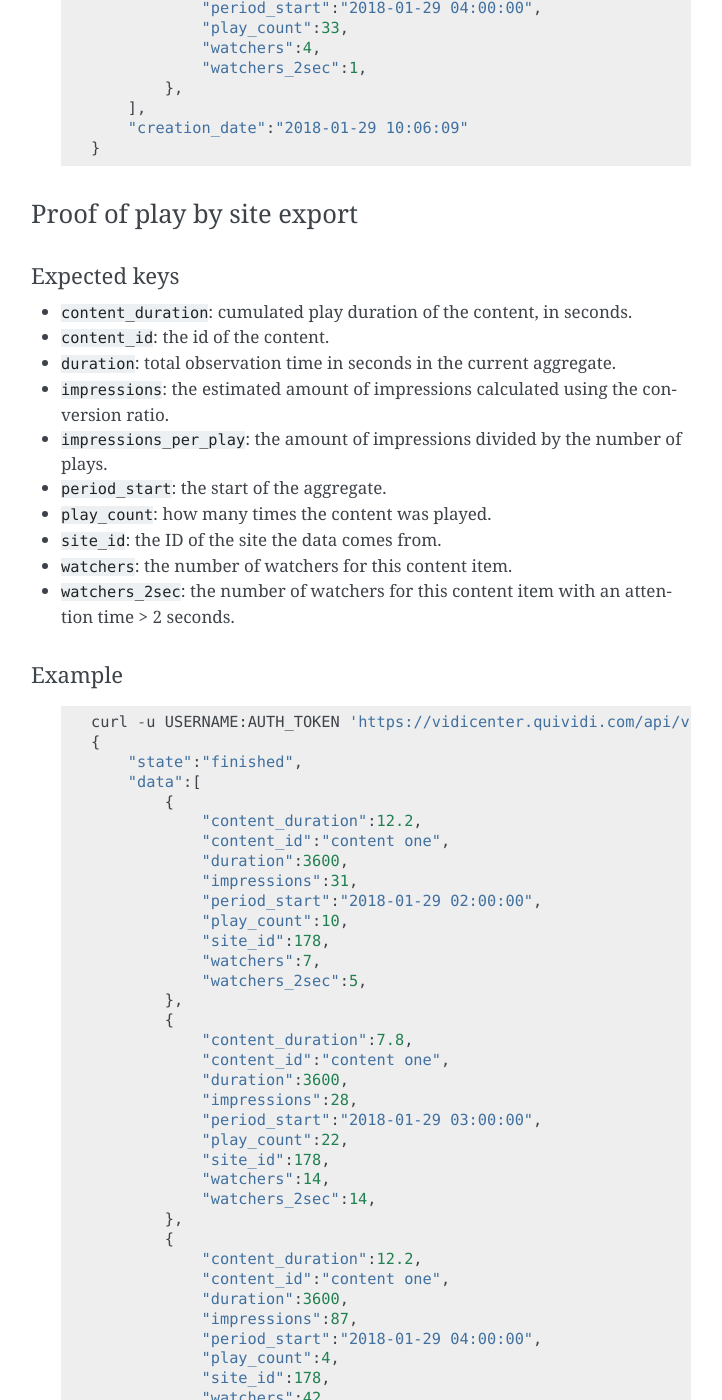
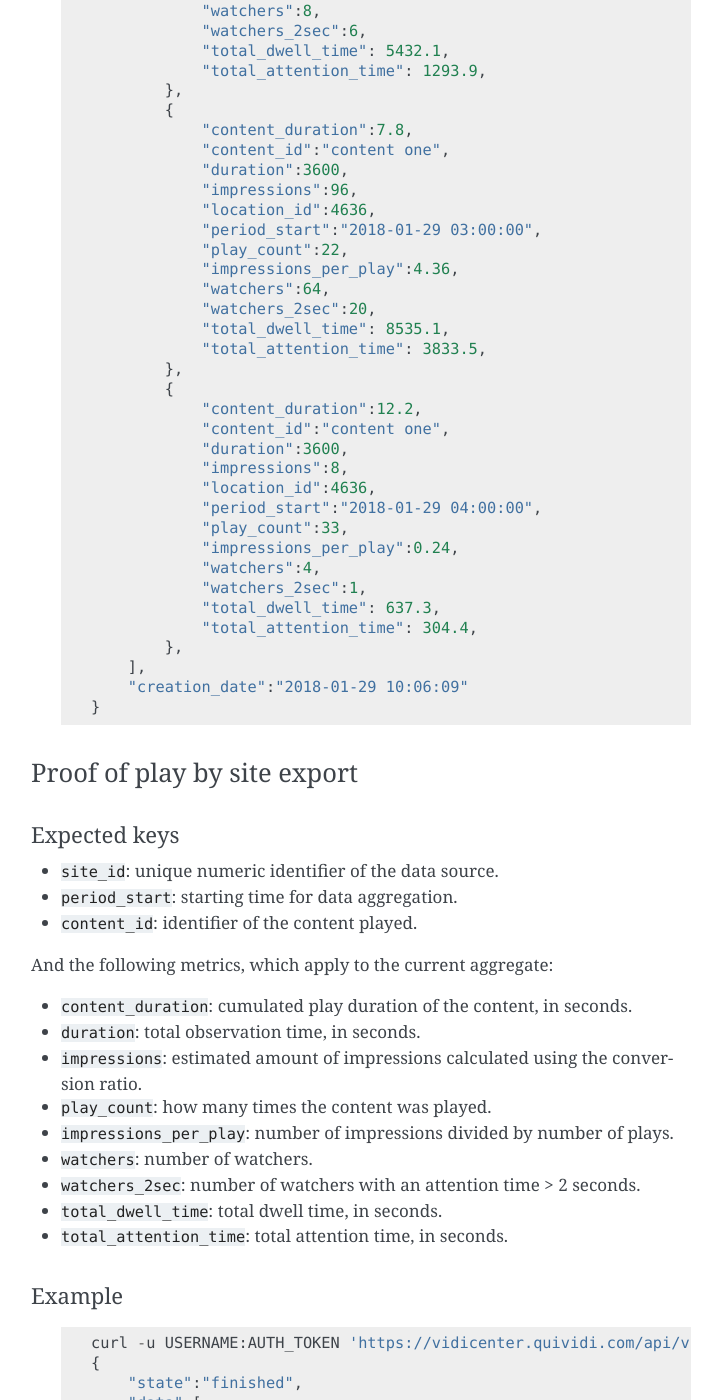
Before and after one commit to quividi/vidicenter-api-documentation, a Sphinx documentation site: the page built from docs/source/data.rst, in a window 1280 px wide and 1400 px high, scrolled down 14599 px. Shown: the whole window, without its empty margins (389-1111 px from the left). Built offline with Sphinx 7.4.7, drawn with Linux system fonts in a browser that asks for light colours; some of the changed text lies outside the part shown.

Commit message:
Evol [#181047904] - added two fields to proof of play exports - improved fields description consitency across the doc

```diff
--- a/docs/source/data.rst
+++ b/docs/source/data.rst
@@ -155,32 +155,47 @@ Finest viewers export
 Expected keys
 """""""""""""
 
-* ``location_id``: the ID of the location the data comes from.
-* ``period_start``: the start of the current viewer event.
-* ``gender``: the gender of the current viewer.
-* ``age``: the age of the current viewer.
-* ``glasses``: viewer's glasses information (expert only):
+* ``location_id``: unique numeric identifier of the data source.
+* ``period_start``: starting time for the current viewer event.
+
+And the following metrics, which apply to the current viewer event:
+
+* ``gender``: numeric identifier for gender. Possible values:
+
+    * ``0``: unknown
+    * ``1``: male
+    * ``2``: female
+
+* ``age``: numeric identifier for age group. Possible values:
+
+    * ``0``: unknown
+    * ``1``: child
+    * ``2``: young adult
+    * ``3``: adult
+    * ``4``: senior
+
+* ``glasses``: glasses information (expert only):
 
     * ``0``: unknown
     * ``1``: no glasses
     * ``2``: glasses
     * ``3``: sunglasses
 
-* ``mustache``: viewer's mustache information (expert only):
+* ``mustache``: mustache information (expert only):
 
     * ``0``: unknown
     * ``1``: no mustache
     * ``2``: mustache
 
-* ``beard``: viewer's beard information (expert only):
+* ``beard``: beard information (expert only):
 
     * ``0``: unknown
     * ``1``: no beard
     * ``2``: beard
 
-* ``age_value``: the viewer's numeric age in years (expert only).
-* ``dwell_time_in_tenths_of_sec``: the dwell time of the current viewer in **tenths of seconds**.
-* ``attention_time_in_tenths_of_sec``: the attention time of the current viewer in **tenths of seconds**.
+* ``age_value``: numeric age in years (expert only).
+* ``dwell_time_in_tenths_of_sec``: dwell time in **tenths of seconds**.
+* ``attention_time_in_tenths_of_sec``: attention time in **tenths of seconds**.
 * Mood values (expert only) are given in percentage, they represent the distribution of a viewer's mood over time. The sum of the five moods totals 100. Each mood is a key:
 
     * ``very_happy``
@@ -297,14 +312,17 @@ Expected keys
 
 Viewers APC exports contain the same keys than `Finest viewers export`_, and a few more:
 
-* ``contents``: contains the list of contents played while the watcher was in front of the camera. Each content has the following keys:
+* ``contents``: contains the list of contents played while the viewer was in front of the camera. Each content has the following keys:
 
-    * ``content_id``: the id of the content
-    * ``app_id``: the app_id of the content
-    * ``campaign_id``: the campaign_id of the content
-    * ``dwell_time_in_milliseconds``: the cumulated dwell time by this watcher for this content in **milliseconds**
-    * ``attention_time_in_milliseconds``: the cumulated attention time by this watcher for this content in **milliseconds**
-    * Mood time values (expert only), given in **milliseconds**:
+    * ``content_id``: identifier of the content played.
+    * ``app_id``: app_id of the content.
+    * ``campaign_id``: campaign_id of the content.
+
+    And the following metrics, which apply to the current viewer event for this content:
+
+    * ``dwell_time_in_milliseconds``: cumulated dwell time, in **milliseconds**.
+    * ``attention_time_in_milliseconds``: cumulated attention time, in **milliseconds**.
+    * Mood time values (expert only), in **milliseconds**:
         * ``very_happy_time``
         * ``happy_time``
         * ``neutral_time``
@@ -404,19 +422,22 @@ Aggregated viewers export
 
 Expected keys
 """""""""""""
-* ``location_id``: the ID of the location the data comes from.
-* ``period_start``: the start of the aggregate.
-* ``watcher_count``: the number of watchers in the current aggregate.
-* ``dwell_time_in_tenths_of_sec``: the cumulated dwell time for the current aggregate in **tenths of seconds**.
-* ``attention_time_in_tenths_of_sec``: the cumulated attention time for the current aggregate in **tenths of seconds**.
-* ``conversion_ratio``: the number of watcher divided by the number of OTS in the current aggregate. Not present if grouping by demographics.
-* ``gender``: the gender for the current aggregate if grouping by demographics. Possible values:
+* ``location_id``: unique numeric identifier of the data source.
+* ``period_start``: starting time for data aggregation.
+
+And the following metrics, which apply to the current aggregate:
+
+* ``watcher_count``: number of watchers.
+* ``dwell_time_in_tenths_of_sec``: cumulated dwell time, in **tenths of seconds**.
+* ``attention_time_in_tenths_of_sec``: cumulated attention time, in **tenths of seconds**.
+* ``conversion_ratio``: number of watcher divided by the number of OTS. Not present if grouping by demographics.
+* ``gender``: numeric identifier for gender, if grouping by demographics. Possible values:
 
     * ``0``: unknown
     * ``1``: male
     * ``2``: female
 
-* ``age``: the age for the current aggregate if grouping by demographics. Possible values:
+* ``age``: numeric identifier for age, if grouping by demographics. Possible values:
 
     * ``0``: unknown
     * ``1``: child
@@ -500,11 +521,14 @@ Aggregated OTS export
 
 Expected keys
 """""""""""""
-* ``location_id``: the ID of the location the data comes from.
-* ``period_start``: the start of the aggregate.
-* ``ots_count``: the cumulated number of OTS in the current aggregate.
-* ``duration``: the cumulated duration of the OTS events in seconds in the current aggregate.
-* ``watcher_count``: the cumulated number of watchers in the current aggregate.
+* ``location_id``: unique numeric identifier of the data source.
+* ``period_start``: starting time for data aggregation.
+
+And the following metrics, which apply to the current aggregate:
+
+* ``ots_count``: cumulated number of OTS.
+* ``duration``: cumulated duration of the OTS events, in seconds.
+* ``watcher_count``: cumulated number of watchers.
 
 Example
 """""""
@@ -560,12 +584,15 @@ Aggregated gate export
 
 Expected keys
 """""""""""""
-* ``location_id``: the ID of the location the data comes from.
-* ``period_start``: the start of the aggregate.
-* ``gate_id``: the ID of the gate the data comes from.
-* ``in_count``: the cumulated number of people who entered the gate.
-* ``out_count``: the cumulated number of people who exited the gate.
-* ``duration``: the cumulated duration of the gate events in seconds in the current aggregate.
+* ``location_id``: unique numeric identifier of the data source.
+* ``period_start``: starting time for data aggregation.
+
+And the following metrics, which apply to the current aggregate:
+
+* ``gate_id``: unique numeric identifier of the gate.
+* ``in_count``: cumulated number of people who entered the gate.
+* ``out_count``: cumulated number of people who exited the gate.
+* ``duration``: cumulated duration of the gate events, in seconds.
 
 Example
 """""""
@@ -610,16 +637,21 @@ Proof of play by location export
 
 Expected keys
 """""""""""""
+* ``location_id``: unique numeric identifier of the data source.
+* ``period_start``: starting time for data aggregation.
+* ``content_id``: identifier of the content played.
+
+And the following metrics, which apply to the current aggregate:
+
 * ``content_duration``: cumulated play duration of the content, in seconds.
-* ``content_id``: the id of the content.
-* ``duration``: total observation time in seconds in the current aggregate.
-* ``impressions``: the estimated amount of impressions calculated using the conversion ratio.
-* ``impressions_per_play``: the amount of impressions divided by the number of plays.
-* ``location_id``: the ID of the location the data comes from.
-* ``period_start``: the start of the aggregate.
+* ``duration``: total observation time, in seconds.
+* ``impressions``: estimated amount of impressions calculated using the conversion ratio.
 * ``play_count``: how many times the content was played.
-* ``watchers``: the number of watchers for this content item.
-* ``watchers_2sec``: the number of watchers for this content item with an attention time > 2 seconds.
+* ``impressions_per_play``: number of impressions divided by number of plays.
+* ``watchers``: number of watchers.
+* ``watchers_2sec``: number of watchers with an attention time > 2 seconds.
+* ``total_dwell_time``: total dwell time, in seconds.
+* ``total_attention_time``: total attention time, in seconds.
 
 Example
 """""""
@@ -638,8 +670,11 @@ Example
                 "location_id":4636,
                 "period_start":"2018-01-29 02:00:00",
                 "play_count":12,
+                "impressions_per_play":2.67,
                 "watchers":8,
                 "watchers_2sec":6,
+                "total_dwell_time": 5432.1,
+                "total_attention_time": 1293.9,
             },
             {
                 "content_duration":7.8,
@@ -649,8 +684,11 @@ Example
                 "location_id":4636,
                 "period_start":"2018-01-29 03:00:00",
                 "play_count":22,
+                "impressions_per_play":4.36,
                 "watchers":64,
                 "watchers_2sec":20,
+                "total_dwell_time": 8535.1,
+                "total_attention_time": 3833.5,
             },
             {
                 "content_duration":12.2,
@@ -660,8 +698,11 @@ Example
                 "location_id":4636,
                 "period_start":"2018-01-29 04:00:00",
                 "play_count":33,
+                "impressions_per_play":0.24,
                 "watchers":4,
                 "watchers_2sec":1,
+                "total_dwell_time": 637.3,
+                "total_attention_time": 304.4,
             },
         ],
         "creation_date":"2018-01-29 10:06:09"
@@ -673,16 +714,21 @@ Proof of play by site export
 
 Expected keys
 """""""""""""
+* ``site_id``: unique numeric identifier of the data source.
+* ``period_start``: starting time for data aggregation.
+* ``content_id``: identifier of the content played.
+
+And the following metrics, which apply to the current aggregate:
+
 * ``content_duration``: cumulated play duration of the content, in seconds.
-* ``content_id``: the id of the content.
-* ``duration``: total observation time in seconds in the current aggregate.
-* ``impressions``: the estimated amount of impressions calculated using the conversion ratio.
-* ``impressions_per_play``: the amount of impressions divided by the number of plays.
-* ``period_start``: the start of the aggregate.
+* ``duration``: total observation time, in seconds.
+* ``impressions``: estimated amount of impressions calculated using the conversion ratio.
 * ``play_count``: how many times the content was played.
-* ``site_id``: the ID of the site the data comes from.
-* ``watchers``: the number of watchers for this content item.
-* ``watchers_2sec``: the number of watchers for this content item with an attention time > 2 seconds.
+* ``impressions_per_play``: number of impressions divided by number of plays.
+* ``watchers``: number of watchers.
+* ``watchers_2sec``: number of watchers with an attention time > 2 seconds.
+* ``total_dwell_time``: total dwell time, in seconds.
+* ``total_attention_time``: total attention time, in seconds.
 
 Example
 """""""
@@ -700,9 +746,12 @@ Example
                 "impressions":31,
                 "period_start":"2018-01-29 02:00:00",
                 "play_count":10,
+                "impressions_per_play":3.10,
                 "site_id":178,
                 "watchers":7,
                 "watchers_2sec":5,
+                "total_dwell_time": 937.3,
+                "total_attention_time": 504.4,
             },
             {
                 "content_duration":7.8,
@@ -711,9 +760,12 @@ Example
                 "impressions":28,
                 "period_start":"2018-01-29 03:00:00",
                 "play_count":22,
+                "impressions_per_play":1.27,
                 "site_id":178,
                 "watchers":14,
                 "watchers_2sec":14,
+                "total_dwell_time": 3637.3,
+                "total_attention_time": 1981.5,
             },
             {
                 "content_duration":12.2,
@@ -722,9 +774,12 @@ Example
                 "impressions":87,
                 "period_start":"2018-01-29 04:00:00",
                 "play_count":4,
+                "impressions_per_play":21.75,
                 "site_id":178,
                 "watchers":42,
                 "watchers_2sec":12,
+                "total_dwell_time": 4555.1,
+                "total_attention_time": 2209.2,
             },
         ],
         "creation_date":"2018-01-29 10:08:12"
@@ -735,15 +790,18 @@ Extrapolated watchers export
 
 Expected keys
 """""""""""""
-* ``period_start``: the start of the aggregate.
-* ``watcher_count``: the number of watchers in the current aggregate.
-* ``dwell_time_in_tenths_of_sec``: the cumulated dwell time for the current aggregate in **tenths of seconds**.
-* ``attention_time_in_tenths_of_sec``: the cumulated attention time for the current aggregate in **tenths of seconds**.
+* ``period_start``: starting time for data aggregation.
+
+And the following metrics, which apply to the current aggregate:
+
+* ``watcher_count``: number of watchers.
+* ``dwell_time_in_tenths_of_sec``: cumulated dwell time, in **tenths of seconds**.
+* ``attention_time_in_tenths_of_sec``: cumulated attention time, in **tenths of seconds**.
 
 Mandatory arguments
 """""""""""""""""""
 
-* ``extrapolation_amount``: An integer value that defines to how many locations we should extrapolate. Leave this empty to get the average of the sampled locations.
+* ``extrapolation_amount``: integer value that defines to how many locations we should extrapolate. Leave this empty to get the average of the sampled locations.
 
 Example
 """""""
@@ -782,15 +840,18 @@ Extrapolated OTS export
 
 Expected keys
 """""""""""""
-* ``period_start``: the start of the aggregate.
-* ``ots_count``: the cumulated number of OTS in the current aggregate.
-* ``duration``: the cumulated duration of the OTS events in seconds in the current aggregate.
-* ``watcher_count``: the cumulated number of watchers in the current aggregate.
+* ``period_start``: starting time for data aggregation.
+
+And the following metrics, which apply to the current aggregate:
+
+* ``ots_count``: cumulated number of OTS.
+* ``duration``: cumulated duration of the OTS events, in seconds.
+* ``watcher_count``: cumulated number of watchers.
 
 Mandatory arguments
 """""""""""""""""""
 
-* ``extrapolation_amount``: An integer value that defines to how many locations we should extrapolate. Leave this empty to get the average of the sampled locations.
+* ``extrapolation_amount``: integer value that defines to how many locations we should extrapolate. Leave this empty to get the average of the sampled locations.
 
 Example
 """""""
@@ -841,15 +902,18 @@ Finest vehicles export
 Expected keys
 """""""""""""
 
-* ``location_id``: the ID of the location the data comes from.
-* ``period_start``: the start of the current vehicle event.
-* ``type``: vehicle type
+* ``location_id``: unique numeric identifier of the data source.
+* ``period_start``: starting time for data aggregation.
+
+And the following metrics, which apply to the current vehicle event:
+
+* ``type``: vehicle type. Possible values:
     * ``0``: unknown
     * ``1``: car
     * ``2``: bus
     * ``3``: truck and SUV
     * ``4``: van
-* ``color``: vehicle color
+* ``color``: vehicle color. Possible values:
     * ``0``: unknown
     * ``1``: white
     * ``2``: gray
@@ -858,9 +922,9 @@ Expected keys
     * ``5``: green
     * ``6``: blue
     * ``7``: black
-* ``vehicle_presence_time``: the presence time of the current vehicle in **tenths of seconds**.
-* ``vehicle_impressions``: the number of impressions for this vehicle (= the number of impressions per vehicle)
-* ``impressions_per_vehicle``: the number of impressions per vehicle
+* ``vehicle_presence_time``: vehicle presence time, in **tenths of seconds**.
+* ``vehicle_impressions``: number of impressions (= the number of impressions per vehicle).
+* ``impressions_per_vehicle``: number of impressions per vehicle.
 
 Example
 """""""""""
@@ -898,12 +962,15 @@ Aggregated vehicles export
 
 Expected keys
 """""""""""""
-* ``location_id``: the ID of the location the data comes from.
-* ``period_start``: the start of the aggregate.
-* ``vehicle_count``: the number of vehicles in the current aggregate.
-* ``vehicle_presence_time``: the cumulated presence time for the current aggregate in **tenths of seconds**.
-* ``vehicle_impressions``: the number of impressions
-* ``impressions_per_vehicle``: the number of impressions per vehicle
+* ``location_id``: unique numeric identifier of the data source.
+* ``period_start``: starting time for data aggregation.
+
+And the following metrics, which apply to the current aggregate:
+
+* ``vehicle_count``: number of vehicles.
+* ``vehicle_presence_time``: cumulated presence time, in **tenths of seconds**.
+* ``vehicle_impressions``: number of impressions.
+* ``impressions_per_vehicle``: number of impressions per vehicle.
 
 Example
 """""""
@@ -948,9 +1015,9 @@ Finest footfall export
 Expected keys
 """""""""""""
 
-* ``location_id``: the ID of the location the data comes from.
-* ``period_start``: the start of the current person event.
-* ``footfall_presence_time``: the presence time of the current person in **tenths of seconds**.
+* ``location_id``: unique numeric identifier of the data source.
+* ``period_start``: starting time for the current footfall event.
+* ``footfall_presence_time``: presence time of the current person, in **tenths of seconds**.
 
 Example
 """""""""""
@@ -980,10 +1047,13 @@ Aggregated footfall export
 
 Expected keys
 """""""""""""
-* ``location_id``: the ID of the location the data comes from.
-* ``period_start``: the start of the aggregate.
-* ``footfall_impressions``: the number of persons in the current aggregate.
-* ``footfall_presence_time``: the cumulated presence time for the current aggregate in **tenths of seconds**.
+* ``location_id``: unique numeric identifier of the data source.
+* ``period_start``: starting time for data aggregation.
+
+And the following metrics, which apply to the current aggregate:
+
+* ``footfall_impressions``: number of footfall impressions.
+* ``footfall_presence_time``: cumulated presence time, in **tenths of seconds**.
 
 Example
 """""""
@@ -1019,20 +1089,20 @@ Example
 Finest footfall + vehicles export
 ^^^^^^^^^^^^^^^^^^^^^^^^^
 
-Expected keys
-"""""""""""""
-* ``location_id``: the ID of the location the data comes from.
-* ``period_start``: the start of the current person or vehicle event.
-* ``type``: vehicle type (see vehicle finest for details)
-* ``color``: vehicle color (see vehicle finest for details)
-* ``vehicle_impressions``: the number of impressions (= number of impressions per vehicle)
-* ``vehicle_presence_time``: the presence time of the current vehicle in **tenths of seconds**.* `
-* ``impressions_per_vehicle``: the number of impressions per vehicle
-* ``footfall_presence_time``:  the presence time of the current person in **tenths of seconds**.
-
 Note
 """""""""""""
 This api endpoint returns a combination of vehicles and persons. Each record being either a vehicle or a person, some keys will consequently be void.
+
+Expected keys
+"""""""""""""
+* ``location_id``: unique numeric identifier of the data source.
+* ``period_start``: starting time for the current vehicle or footfall event.
+* ``type``: vehicle type (see "Finest vehicles export" for possible values).
+* ``color``: vehicle color (see "Finest vehicles export" for possible values).
+* ``vehicle_impressions``: number of impressions (= number of impressions per vehicle).
+* ``vehicle_presence_time``: presence time of the current vehicle, in **tenths of seconds**.* `
+* ``impressions_per_vehicle``: number of impressions per vehicle.
+* ``footfall_presence_time``:  presence time of the current person, in **tenths of seconds**.
 
 Example
 """""""
@@ -1073,14 +1143,17 @@ Aggregated footfall + vehicles export
 
 Expected keys
 """""""""""""
-* ``location_id``: the ID of the location the data comes from.
-* ``period_start``: the start of the aggregate.
-* ``vehicle_count``: the number of vehicles in the current aggregate.
-* ``vehicle_presence_time``: the cumulated presence time for the current aggregate in **tenths of seconds**.
-* ``vehicle_impressions``: the number of impressions
-* ``impressions_per_vehicle``: the number of impressions per vehicle
-* ``footfall_impressions``: the number of persons in the current aggregate.
-* ``footfall_presence_time``: the cumulated presence time for the current aggregate in **tenths of seconds**.
+* ``location_id``: unique numeric identifier of the data source.
+* ``period_start``: starting time for the current aggregate.
+
+And the following metrics, which apply to the current aggregate:
+
+* ``vehicle_count``: number of vehicles.
+* ``vehicle_impressions``: number of vehicle impressions.
+* ``vehicle_presence_time``: cumulated vehicle presence time, in **tenths of seconds**.
+* ``impressions_per_vehicle``: average number of impressions per vehicle.
+* ``footfall_impressions``: number of footfall impressions.
+* ``footfall_presence_time``: cumulated footfall presence time, in **tenths of seconds**.
 
 Example
 """""""
@@ -1130,19 +1203,22 @@ Impression multiplier export
 
 Expected keys
 """""""""""""
-* ``location_id``: the ID of the location the data comes from.
-* ``period_start``: the start of the aggregate.
-* ``vehicle_count``: the number of vehicles in the current aggregate.
-* ``vehicle_total_presence_time``: the cumulated presence time for the current aggregate in **tenths of seconds**.
-* ``vehicle_impressions``: the number of impressions
-* ``impressions_per_vehicle``: the number of impressions per vehicle
-* ``footfall_impressions``: the number of persons in the current aggregate.
-* ``footfall_total_dwell_time``: the cumulated presence time for the current aggregate in **tenths of seconds**.
-* ``im_footfall``: the impression multiplier for footfall
-* ``im_vehicle``: the impression multiplier for vehicles
-* ``im``: the combined impression multiplier
-* ``backup_value``: if this contains "yes" it means a backup im value was calculated based on equivalent data of the previous week
-* ``analysis_window``: the window of time during which the analysis took place in **tenths of seconds**
+* ``location_id``: unique numeric identifier of the data source.
+* ``period_start``: starting time for the current aggregate.
+
+And the following metrics, which apply to the current aggregate:
+
+* ``vehicle_count``: number of vehicles.
+* ``vehicle_total_presence_time``: cumulated presence time, in **tenths of seconds**.
+* ``vehicle_impressions``: number of vehicle impressions.
+* ``impressions_per_vehicle``: number of impressions per vehicle.
+* ``footfall_impressions``: number of footfall impressions.
+* ``footfall_total_dwell_time``: cumulated footfall presence time, in **tenths of seconds**.
+* ``im_footfall``: impression multiplier for footfall.
+* ``im_vehicle``: impression multiplier for vehicles.
+* ``im``: combined impression multiplier.
+* ``backup_value``: if this contains "yes" it means a backup im value was calculated based on equivalent data of the previous week.
+* ``analysis_window``: time window during which the analysis took place, in **tenths of seconds**.
 
 Example
 """""""
--- a/docs/source/topology.rst
+++ b/docs/source/topology.rst
@@ -212,7 +212,7 @@ URL
 Notable data keys
 -----------------
 
-* ``last_timezone``: The timezone of the latest upload to this location. It is an integer representing the offset in minutes to the UTC timezone, more info can be found `here <https://en.wikipedia.org/wiki/UTC%C2%B100:00>`_.
+* ``last_timezone``: timezone of the latest upload to this location. It is an integer representing the offset in minutes to the UTC timezone, more info can be found `here <https://en.wikipedia.org/wiki/UTC%C2%B100:00>`_.
 
 Example
 -------
```
Also changed, not shown: other parts of docs/source/data.rst (+1 -1 lines), docs/source/chart.rst (+11 -11 lines), docs/source/status.rst (+11 -11 lines).
